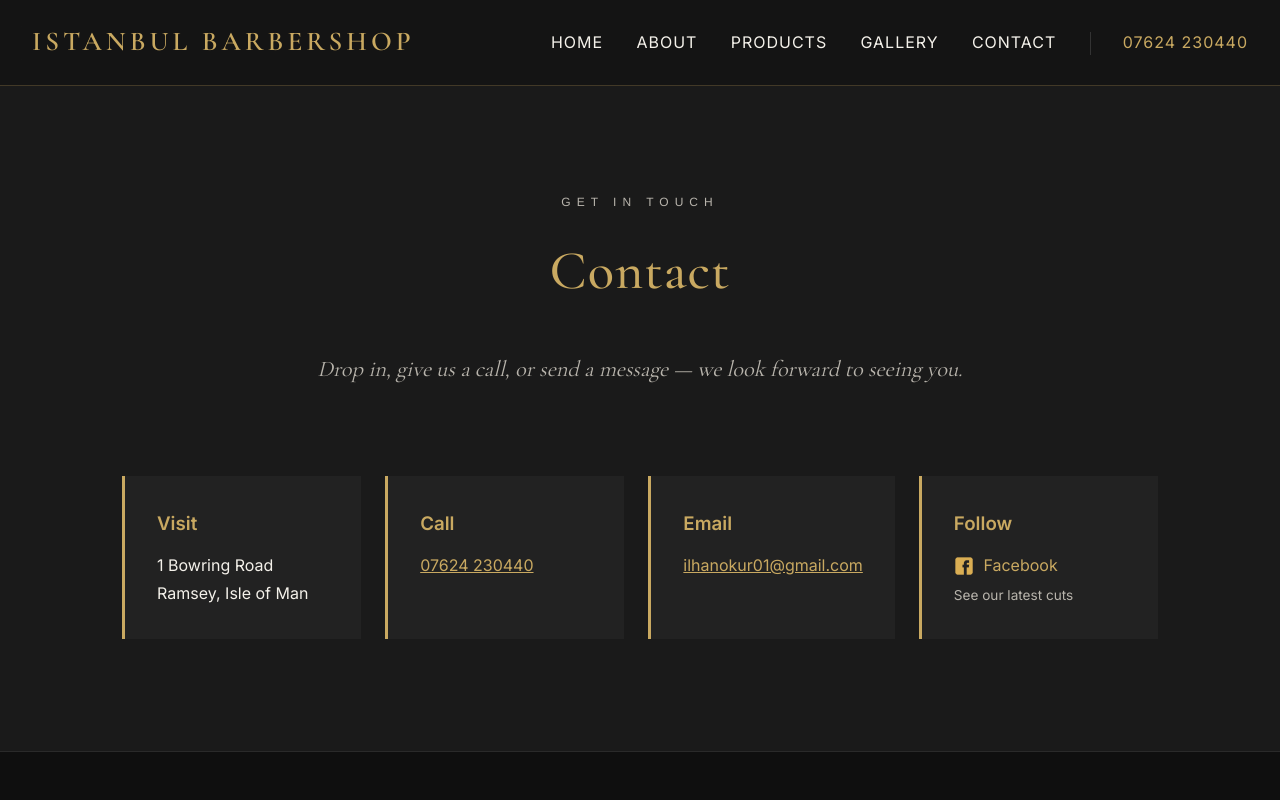
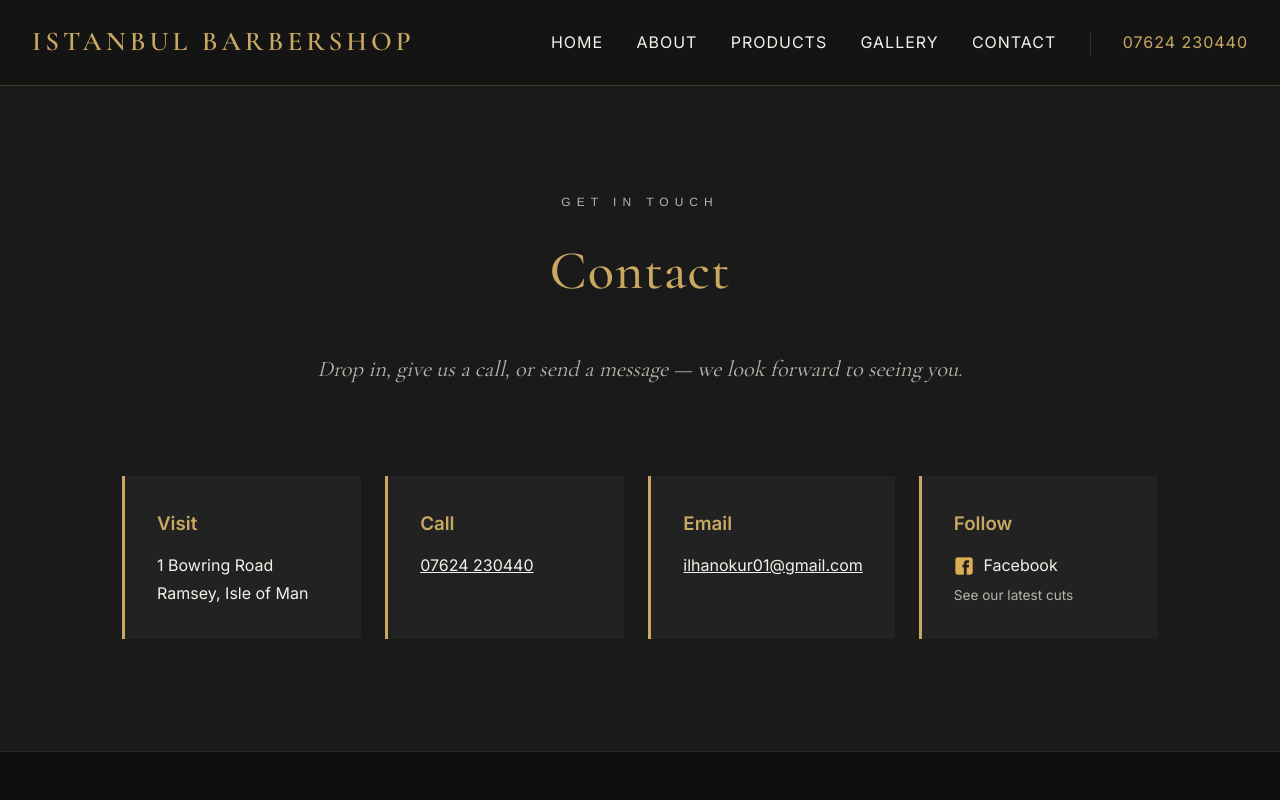
Before and after one commit to hpope991/Istanbul-Barbers-Ramsey, a plain HTML site: page contact.html in a window 1280 px wide. Shown: the top 800 px of the page. Drawn offline with nearby package versions, Linux system fonts and the light colour scheme.

Commit message:
Contact page: set call, email and follow text to white to match visit box

```diff
--- a/contact.html
+++ b/contact.html
@@ -43,16 +43,16 @@
       </div>
       <div class="info-block">
         <h3>Call</h3>
-        <p><a href="tel:+441624230440" style="color: var(--accent);">07624 230440</a></p>
+        <p><a href="tel:+441624230440" style="color: var(--text);">07624 230440</a></p>
       </div>
       <div class="info-block">
         <h3>Email</h3>
-        <p><a href="mailto:ilhanokur01@gmail.com" style="color: var(--accent);">ilhanokur01@gmail.com</a></p>
+        <p><a href="mailto:ilhanokur01@gmail.com" style="color: var(--text);">ilhanokur01@gmail.com</a></p>
       </div>
       <div class="info-block">
         <h3>Follow</h3>
         <p>
-          <a href="https://www.facebook.com/people/Istanbul-Barbershop/61580730493596/" target="_blank" rel="noopener" class="fb-card-link">
+          <a href="https://www.facebook.com/people/Istanbul-Barbershop/61580730493596/" target="_blank" rel="noopener" class="fb-card-link" style="color: var(--text);">
             <img src="Photos/facebook.png" alt="" class="fb-card-icon">
             Facebook
           </a>
```
